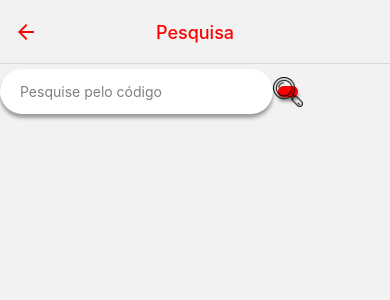
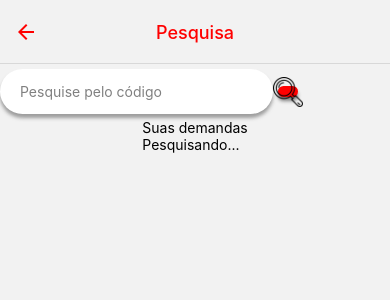
Before and after one commit to PedroVenicio/TransportadoraOOP, a React Native app: screen /Pesquisa in a window 390 px wide. Shown: the top 300 px of the page. Built offline with nearby package versions, Linux system fonts and the light colour scheme.

Commit message:
pesquisa de demandas

```diff
--- a/Screens/PesquisaDemanda.js
+++ b/Screens/PesquisaDemanda.js
@@ -1,9 +1,22 @@
 import React, { useState }  from 'react';
-import { View, StyleSheet, Text, TextInput, Image } from 'react-native';
+import { View, StyleSheet, Text, TextInput, Image, TouchableOpacity } from 'react-native';
+import axios from 'axios';
 
 export default function Pesquisa({ navigation }) {
 
-  const [serach, setSerach] = useState('');
+  const [search, setSearch] = useState('');
+
+  const [data, setData] = useState([]);
+
+    async function getDemanda() {
+      try{
+        const response = await axios.get('http://localhost:3000/demanda');
+        setData(response.data.demandas);
+        console.log(response.data)
+      } catch (e) {
+        console.log(e);
+      }
+    }
 
   return (
 
@@ -14,17 +27,38 @@ export default function Pesquisa({ navigation }) {
         style={styles.input}
         placeholder='Pesquise pelo código'
         placeholderTextColor="gray"
-        id='serach'
-        value={serach}
-        onChange={e => setSerach(e.target.value)}
+        id='search'
+        value={search}
+        onChange={e => setSearch(e.target.value)}
         />
         </View>
         <View style={[styles.square1, styles.red]}>
+          <TouchableOpacity
+          onPress={getDemanda}>
           <Image
             style={styles.lupa}
             source={require('../ft/lupa.png')}
           />
+          </TouchableOpacity>
         </View>
+      </View>
+      <View>
+        <Text>
+          Suas demandas
+        </Text>
+        {data.length <= 0 ? (
+          <Text>Pesquisando...</Text>
+        ) : (
+          data.map((demanda) => {
+            return(
+              <View key={demanda.carga}>
+                <Text>
+                  {demanda.carga}{''}
+                </Text>
+              </View>
+            );
+          })
+        )}
       </View>
     </View>
   );
```
